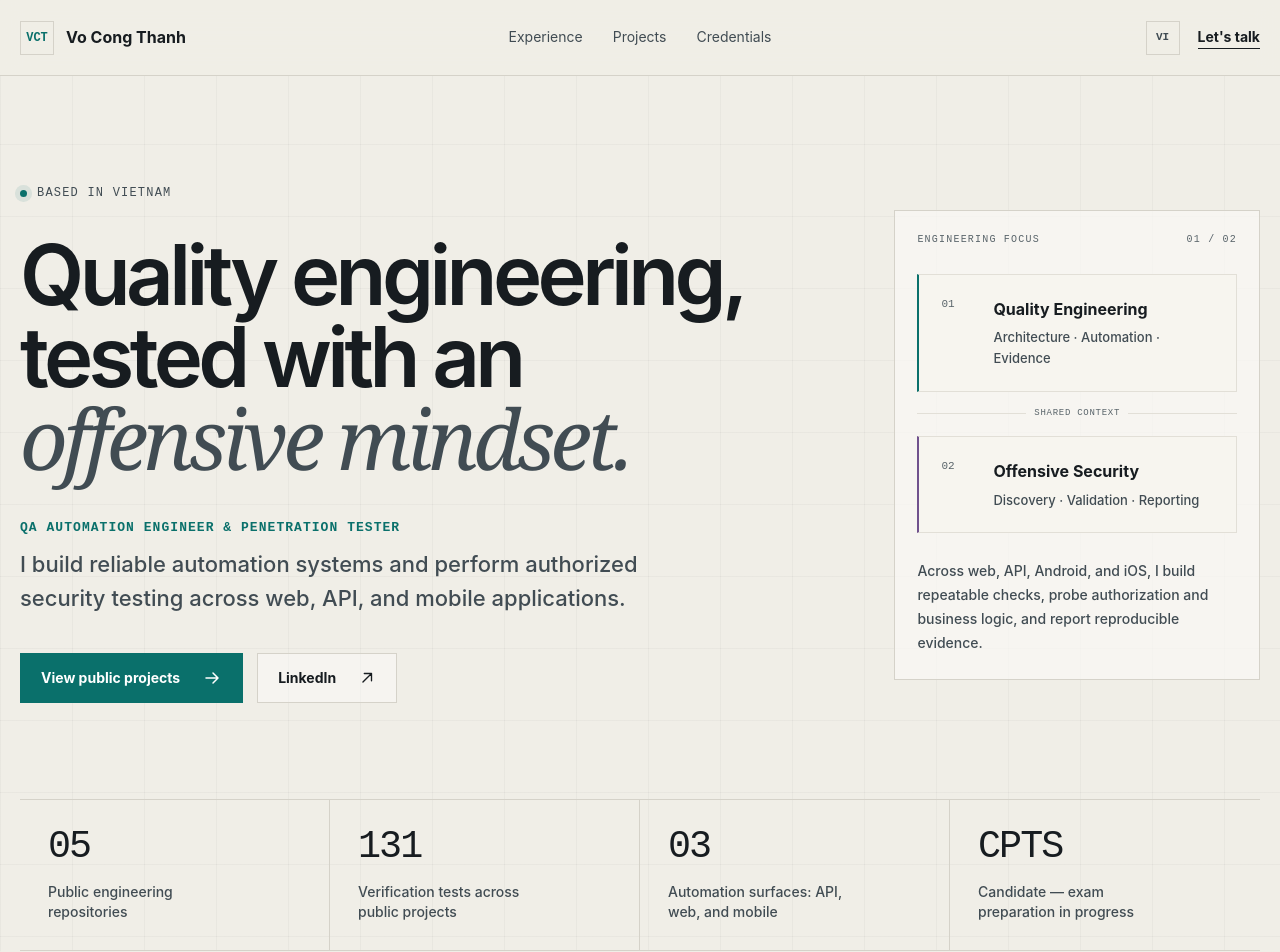
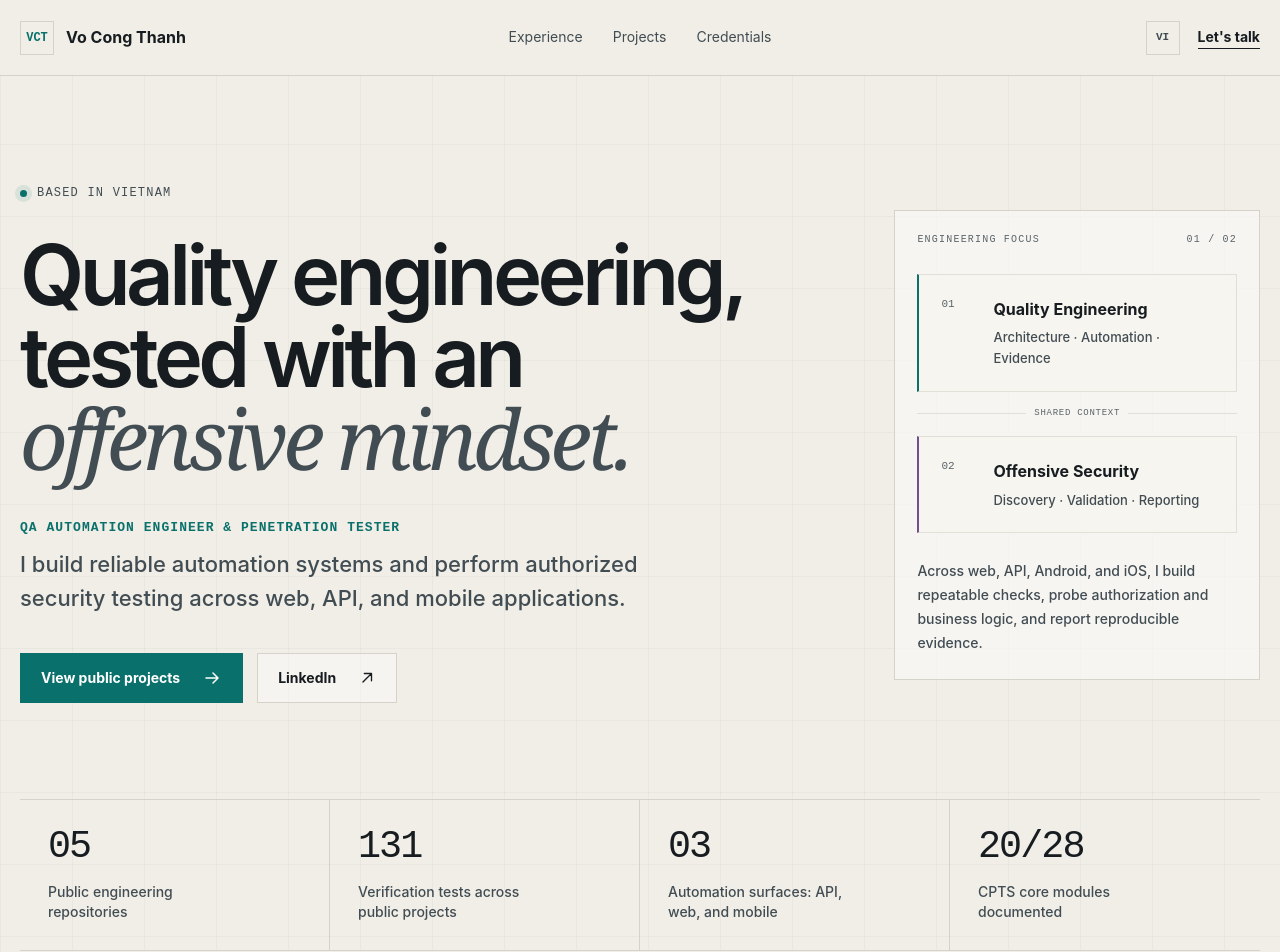
Before and after one commit to vocongthanh-projects/personal-portfolio, a Next.js app: page / in a window 1280 px wide. Shown: the top 952 px of the page. Built offline with nearby package versions, Linux system fonts and the light colour scheme; no server answers.

Commit message:
feat: reflect CPTS study progress

```diff
--- a/src/data/portfolio.ts
+++ b/src/data/portfolio.ts
@@ -17,7 +17,7 @@ export const proofPoints = [
   { value: "05", label: "Public engineering repositories" },
   { value: "131", label: "Verification tests across public projects" },
   { value: "03", label: "Automation surfaces: API, web, and mobile" },
-  { value: "CPTS", label: "Candidate — exam preparation in progress" },
+  { value: "20/28", label: "CPTS core modules documented" },
 ] as const;
 
 export const experience = [
@@ -88,6 +88,8 @@ export const projects = [
 ] as const;
 
 export const practiceSignals = [
+  { value: "20", title: "CPTS modules documented", detail: "Structured HTB Academy notes spanning recon, services, Active Directory, proxies, SQL injection, XSS, and file inclusion" },
+  { value: "12", title: "Reusable pentest playbooks", detail: "Condensed methodology guides for recon, web exploitation, pivoting, password attacks, and supporting techniques" },
   { value: "55", title: "Structured topic notes", detail: "Substantive notes across six TryHackMe learning paths" },
   { value: "28", title: "Learning-lab scripts", detail: "Python artifacts for WebGoat and custom TryHackMe labs" },
   { value: "08", title: "HTB challenge write-ups", detail: "Five web, one reversing, one hardware, and one satellite" },
@@ -110,7 +112,7 @@ export const credentials = [
     title: "HTB CPTS",
     issuer: "Hack The Box Academy",
     status: "In progress",
-    description: "Preparing for the Certified Penetration Testing Specialist exam through structured study, labs, methodology, and authorized assessment work.",
+    description: "Preparing for the Certified Penetration Testing Specialist exam through 20 documented core modules, reusable methodology guides, labs, and authorized assessment work.",
     issuedDate: null,
     tone: "security",
     href: profile.htb,
--- a/src/data/portfolio.vi.ts
+++ b/src/data/portfolio.vi.ts
@@ -17,7 +17,7 @@ export const proofPoints = [
   { value: "05", label: "Repository kỹ thuật công khai" },
   { value: "131", label: "Bài kiểm chứng trong các dự án công khai" },
   { value: "03", label: "Nền tảng automation: API, web và mobile" },
-  { value: "CPTS", label: "Ứng viên — đang chuẩn bị cho kỳ thi" },
+  { value: "20/28", label: "Module CPTS cốt lõi đã ghi chú" },
 ] as const;
 
 export const experience = [
@@ -88,6 +88,8 @@ export const projects = [
 ] as const;
 
 export const practiceSignals = [
+  { value: "20", title: "Module CPTS đã ghi chú", detail: "Ghi chú HTB Academy có cấu trúc về recon, services, Active Directory, proxy, SQL injection, XSS và file inclusion" },
+  { value: "12", title: "Playbook pentest tái sử dụng", detail: "Hướng dẫn methodology cô đọng cho recon, khai thác web, pivoting, password attack và các kỹ thuật hỗ trợ" },
   { value: "55", title: "Ghi chú chủ đề có cấu trúc", detail: "Nội dung thực chất trên sáu learning path TryHackMe" },
   { value: "28", title: "Script cho learning lab", detail: "Python artifact cho WebGoat và các lab TryHackMe tự xây dựng" },
   { value: "08", title: "Write-up thử thách HTB", detail: "Năm web, một reversing, một hardware và một satellite" },
@@ -110,7 +112,7 @@ export const credentials = [
     title: "HTB CPTS",
     issuer: "Hack The Box Academy",
     status: "Đang thực hiện",
-    description: "Chuẩn bị cho kỳ thi Certified Penetration Testing Specialist thông qua chương trình học có cấu trúc, lab, phương pháp luận và công việc đánh giá được ủy quyền.",
+    description: "Chuẩn bị cho kỳ thi Certified Penetration Testing Specialist qua 20 module cốt lõi đã ghi chú, methodology có thể tái sử dụng, lab và công việc đánh giá được ủy quyền.",
     issuedDate: null,
     tone: "security",
     href: profile.htb,
```
